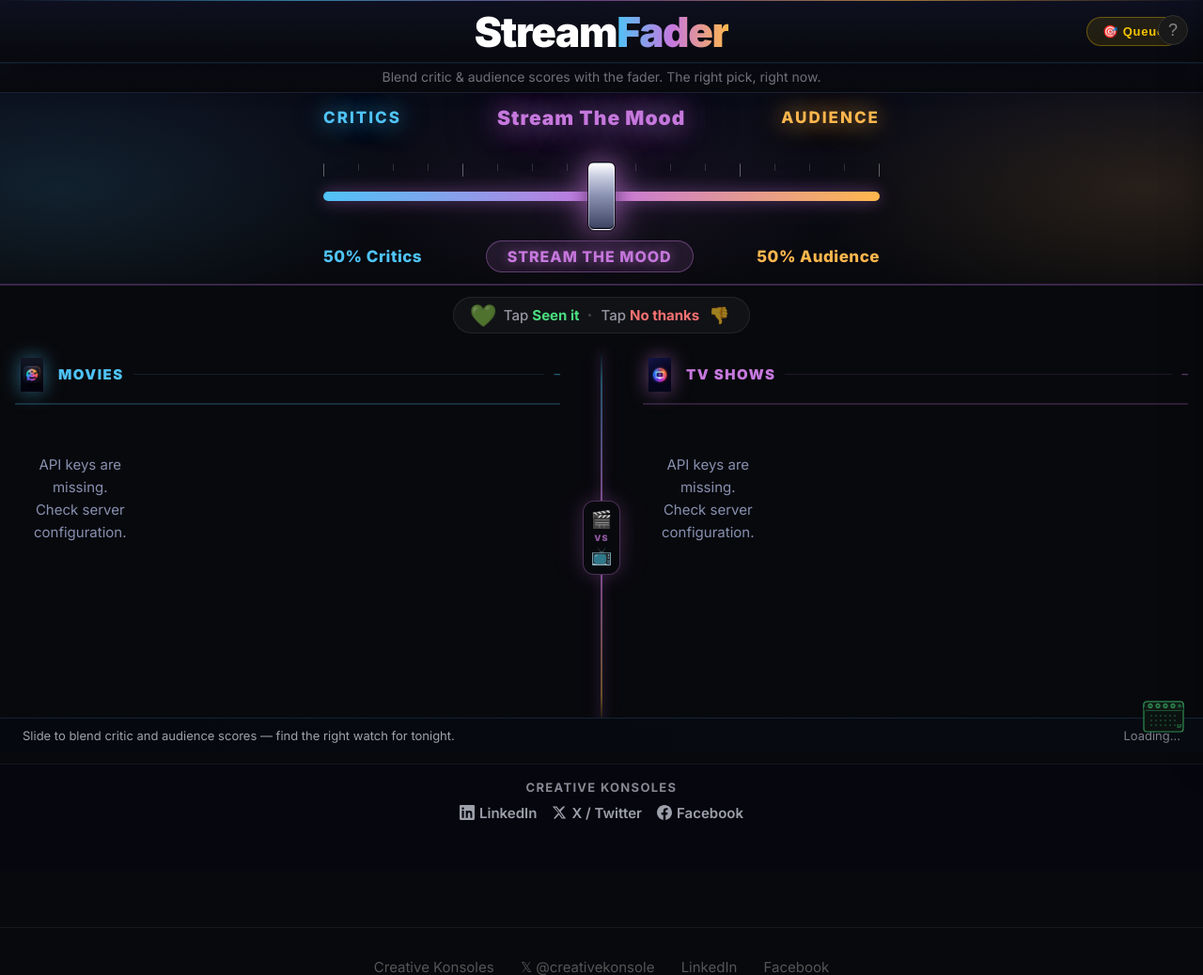
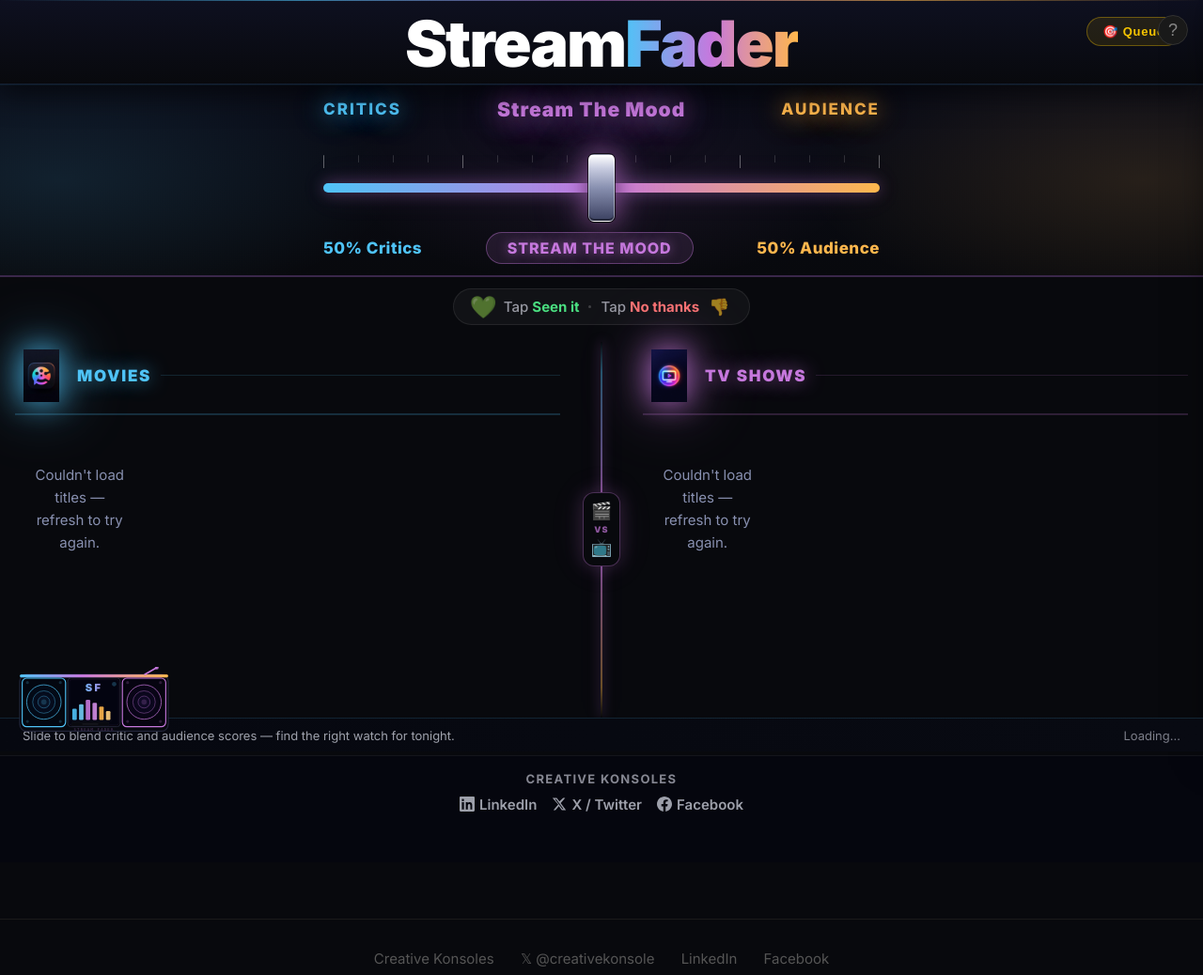
Before and after one commit to papjamzzz/Stream-Fader, a Flask app: page / in a window 1280 px wide. Shown: the top 1038 px of the page at 94% size. Run offline with Flask 3, Linux system fonts and the light colour scheme; data that the repository does not hold is empty.

Commit message:
Major UI update: boombox, sticky fader, bigger logos, 5i branding
- StreamFader title: clamp(28px) → clamp(42px,5.5vw,68px)
- Fader section: sticky below header (ResizeObserver keeps offset exact)
- Removed hero-intro strip (redundant with sticky fader)
- Movie/TV logos: 36px → 56px, doubled glow/drop-shadow intensity
- Removed title count numbers from column headers
- Music player: moved bottom-right → bottom-left, tiny SVG → 160×70px
  80s Miami boombox with blue (movie) left speaker, purple (TV) right
  speaker, gradient stripe, antenna, EQ bars animated when active
- EQ bar CSS animations: 6 bars with staggered timing
- Added 5i logo + static asset (logo-5i.png) to Tonight's Top 12 header
- VST popup repositioned to bottom-left to match boombox

Co-Authored-By: Claude Sonnet 4.6 <noreply@anthropic.com>

```diff
--- a/templates/index.html
+++ b/templates/index.html
@@ -141,9 +141,11 @@
     ══════════════════════════════════════════════ */
     .fader-section {
       padding: 40px 48px 36px;
-      background: linear-gradient(180deg, #0a0c18 0%, var(--bg) 100%);
+      background: linear-gradient(180deg, #0a0c18 0%, #08090d 100%);
       border-bottom: 2px solid rgba(198,120,221,0.25);
-      position: relative;
+      position: sticky;
+      top: var(--header-h, 72px);
+      z-index: 199;
       overflow: hidden;
     }
 
@@ -1292,18 +1294,34 @@
     .amp-btn {
       background: transparent; border: none; cursor: pointer;
       padding: 0; display: flex; align-items: center; flex-shrink: 0;
-      border-radius: 4px; transition: filter 0.2s;
-      position: fixed; bottom: 20px; right: 20px; z-index: 600;
-    }
+      border-radius: 8px; transition: filter 0.2s, transform 0.15s;
+      position: fixed; bottom: 20px; left: 20px; z-index: 600;
+    }
+    .amp-btn:hover { filter: brightness(1.3) !important; transform: scale(1.04); }
     .amp-btn:hover { filter: brightness(1.4); }
     .amp-btn.playing { filter: drop-shadow(0 0 6px rgba(79,195,247,0.8)); }
     .amp-btn.playing .amp-led { fill: #4fc3f7; }
     .amp-btn.playing .amp-svg rect:first-child { stroke: #4fc3f7; }
     @keyframes amp-pulse { 0%,100%{opacity:1} 50%{opacity:0.4} }
-    .amp-btn.playing .amp-led { animation: amp-pulse 1.8s ease-in-out infinite; }
-    .amp-svg { width: 44px; height: 34px; }
+    .amp-btn.playing .amp-led { fill: #4fc3f7 !important; opacity: 1 !important; animation: amp-pulse 1.8s ease-in-out infinite; }
+
+    /* EQ bar animations */
+    .eq-bar { transform-box: fill-box; transform-origin: bottom center; }
+    @keyframes eq1 { 0%,100%{transform:scaleY(0.25)} 50%{transform:scaleY(1.0)} }
+    @keyframes eq2 { 0%,100%{transform:scaleY(0.55)} 50%{transform:scaleY(0.9)} }
+    @keyframes eq3 { 0%,100%{transform:scaleY(0.8)}  50%{transform:scaleY(0.25)} }
+    @keyframes eq4 { 0%,100%{transform:scaleY(0.35)} 50%{transform:scaleY(1.1)} }
+    @keyframes eq5 { 0%,100%{transform:scaleY(0.65)} 50%{transform:scaleY(0.8)} }
+    @keyframes eq6 { 0%,100%{transform:scaleY(0.2)}  50%{transform:scaleY(0.7)} }
+    .amp-btn.playing #eq1 { animation: eq1 0.42s ease-in-out infinite; }
+    .amp-btn.playing #eq2 { animation: eq2 0.55s ease-in-out infinite; }
+    .amp-btn.playing #eq3 { animation: eq3 0.38s ease-in-out infinite; }
+    .amp-btn.playing #eq4 { animation: eq4 0.61s ease-in-out infinite; }
+    .amp-btn.playing #eq5 { animation: eq5 0.47s ease-in-out infinite; }
+    .amp-btn.playing #eq6 { animation: eq6 0.52s ease-in-out infinite; }
+    .amp-svg { width: 160px; height: 70px; }
     .vst-popup {
-      position: fixed; bottom: 70px; right: 20px;
+      position: fixed; bottom: 100px; left: 20px;
       width: 340px;
       background: #08090f;
       border: 1.5px solid rgba(79,195,247,0.5);
@@ -1526,7 +1544,7 @@
 <header class="header" style="flex-direction:column;padding:0;gap:0;">
   <div style="position:relative;width:100%;padding:14px 40px 10px;text-align:center;">
     <!-- cinematic wordmark -->
-    <div style="font-size:clamp(28px,4vw,44px);font-weight:900;letter-spacing:-0.03em;line-height:0.95;">
+    <div style="font-size:clamp(42px,5.5vw,68px);font-weight:900;letter-spacing:-0.03em;line-height:0.95;">
       <span style="color:#ffffff;">Stream</span><span style="background:linear-gradient(90deg,#4fc3f7 0%,#c678dd 50%,#ffb74d 100%);-webkit-background-clip:text;-webkit-text-fill-color:transparent;background-clip:text;">Fader</span>
     </div>
     <!-- Queue button -->
@@ -1549,13 +1567,8 @@
   <div id="queue-empty">No items in queue yet.<br>Hit <strong style="color:#f5c400">Wanna See</strong> on any card to add it here.</div>
 </div>
 
-<!-- ═══════════════════ HERO INTRO ═══════════════════ -->
-<div class="hero-intro" style="padding:4px 40px 6px;">
-  <p style="font-size:14px;color:rgba(240,242,255,0.55);line-height:1.5;max-width:640px;margin:0 auto;text-align:center;">Blend critic &amp; audience scores with the fader. The right pick, right now.</p>
-</div>
-
 <!-- ══════════════════════════════════════════════
-     THE FADER — moved above genre pills
+     THE FADER
 ══════════════════════════════════════════════ -->
 <section class="fader-section" style="padding:14px 0 12px;">
   <div class="fader-inner">
@@ -1647,7 +1660,10 @@
 ══════════════════════════════════════════════ -->
 <div class="top10-section" id="top10-section" style="display:none;">
   <div class="top10-header">
-    <div class="eyebrow">5i AI Consensus Engine</div>
+    <div class="eyebrow" style="display:inline-flex;align-items:center;gap:8px;">
+      <img src="/static/logo-5i.png" alt="5i" style="height:18px;width:18px;object-fit:contain;border-radius:4px;opacity:0.85;">
+      5i AI Consensus Engine
+    </div>
     <h2>Tonight's Top 12</h2>
     <p>Five independent AI perspectives vote on what's worth watching right now</p>
   </div>
@@ -1682,10 +1698,9 @@
     <!-- MOVIES COLUMN -->
     <div>
       <div style="display:flex;align-items:center;gap:10px;padding:8px 0 12px;border-bottom:2px solid rgba(79,195,247,0.2);margin-bottom:12px;">
-        <img src="/static/logo4.png" alt="Movies" style="height:36px;width:36px;object-fit:contain;filter:drop-shadow(0 0 10px rgba(79,195,247,0.5));">
-        <span style="font-size:15px;font-weight:900;letter-spacing:0.1em;text-transform:uppercase;color:#4fc3f7;">Movies</span>
-        <div style="flex:1;height:1px;background:rgba(79,195,247,0.12);"></div>
-        <span id="movie-count" style="font-size:11px;font-weight:700;color:rgba(79,195,247,0.45);font-family:monospace;"></span>
+        <img src="/static/logo4.png" alt="Movies" style="height:56px;width:56px;object-fit:contain;filter:drop-shadow(0 0 16px rgba(79,195,247,0.9)) drop-shadow(0 0 32px rgba(79,195,247,0.4));">
+        <span style="font-size:17px;font-weight:900;letter-spacing:0.1em;text-transform:uppercase;color:#4fc3f7;text-shadow:0 0 20px rgba(79,195,247,0.7);">Movies</span>
+        <div style="flex:1;height:1px;background:rgba(79,195,247,0.15);"></div>
       </div>
       <div class="card-list" id="movie-list">
         <div class="title-row" style="aspect-ratio:2/3;"><div class="shimmer" style="width:100%;height:100%;"></div></div>
@@ -1710,10 +1725,9 @@
     <!-- TV COLUMN -->
     <div>
       <div style="display:flex;align-items:center;gap:10px;padding:8px 0 12px;border-bottom:2px solid rgba(198,120,221,0.2);margin-bottom:12px;">
-        <img src="/static/logo5.png" alt="TV Shows" style="height:36px;width:36px;object-fit:contain;filter:drop-shadow(0 0 10px rgba(198,120,221,0.5));">
-        <span style="font-size:15px;font-weight:900;letter-spacing:0.1em;text-transform:uppercase;color:#c678dd;">TV Shows</span>
-        <div style="flex:1;height:1px;background:rgba(198,120,221,0.12);"></div>
-        <span id="tv-count" style="font-size:11px;font-weight:700;color:rgba(198,120,221,0.45);font-family:monospace;"></span>
+        <img src="/static/logo5.png" alt="TV Shows" style="height:56px;width:56px;object-fit:contain;filter:drop-shadow(0 0 16px rgba(198,120,221,0.9)) drop-shadow(0 0 32px rgba(198,120,221,0.4));">
+        <span style="font-size:17px;font-weight:900;letter-spacing:0.1em;text-transform:uppercase;color:#c678dd;text-shadow:0 0 20px rgba(198,120,221,0.7);">TV Shows</span>
+        <div style="flex:1;height:1px;background:rgba(198,120,221,0.15);"></div>
       </div>
       <div class="card-list" id="tv-list">
         <div class="title-row" style="aspect-ratio:2/3;"><div class="shimmer" style="width:100%;height:100%;"></div></div>
@@ -2844,22 +2858,68 @@ renderWatchlist();
 
 <!-- ── AMP BUTTON + VST POPUP ── -->
 <button class="amp-btn" id="ampBtn" onclick="toggleVST()" title="Open FX Console">
-  <svg class="amp-svg" viewBox="0 0 44 34" fill="none" xmlns="http://www.w3.org/2000/svg">
-    <rect x="1" y="1" width="42" height="32" rx="3" fill="#0B1210" stroke="#2E8C52" stroke-width="1.2"/>
-    <rect x="1" y="1" width="42" height="9" rx="3" fill="#0F1A16" stroke="#2E8C52" stroke-width="1.2"/>
-    <rect x="1" y="7" width="42" height="3" fill="#0F1A16"/>
-    <circle cx="8"  cy="5.5" r="2.2" fill="#1E4A32" stroke="#3DB862" stroke-width="0.8"/>
-    <circle cx="16" cy="5.5" r="2.2" fill="#1E4A32" stroke="#3DB862" stroke-width="0.8"/>
-    <circle cx="24" cy="5.5" r="2.2" fill="#1E4A32" stroke="#3DB862" stroke-width="0.8"/>
-    <circle cx="32" cy="5.5" r="2.2" fill="#1E4A32" stroke="#3DB862" stroke-width="0.8"/>
-    <circle class="amp-led" cx="39" cy="5.5" r="2" fill="#1F5A38"/>
-    <circle cx="9"  cy="16" r="1" fill="#1E4A32"/><circle cx="9"  cy="21" r="1" fill="#1E4A32"/><circle cx="9"  cy="26" r="1" fill="#1E4A32"/>
-    <circle cx="14" cy="16" r="1" fill="#1E4A32"/><circle cx="14" cy="21" r="1" fill="#1E4A32"/><circle cx="14" cy="26" r="1" fill="#1E4A32"/>
-    <circle cx="19" cy="16" r="1" fill="#1E4A32"/><circle cx="19" cy="21" r="1" fill="#1E4A32"/><circle cx="19" cy="26" r="1" fill="#1E4A32"/>
-    <circle cx="24" cy="16" r="1" fill="#1E4A32"/><circle cx="24" cy="21" r="1" fill="#1E4A32"/><circle cx="24" cy="26" r="1" fill="#1E4A32"/>
-    <circle cx="29" cy="16" r="1" fill="#1E4A32"/><circle cx="29" cy="21" r="1" fill="#1E4A32"/><circle cx="29" cy="26" r="1" fill="#1E4A32"/>
-    <circle cx="34" cy="16" r="1" fill="#1E4A32"/><circle cx="34" cy="21" r="1" fill="#1E4A32"/><circle cx="34" cy="26" r="1" fill="#1E4A32"/>
-    <text x="36" y="29" font-family="monospace" font-size="5" fill="#2E8C52" font-weight="bold">SF</text>
+  <svg class="amp-svg" viewBox="0 0 200 88" fill="none" xmlns="http://www.w3.org/2000/svg">
+    <defs>
+      <linearGradient id="bb-stripe" x1="0" y1="0" x2="200" y2="0" gradientUnits="userSpaceOnUse">
+        <stop offset="0%" stop-color="#4fc3f7"/>
+        <stop offset="42%" stop-color="#c678dd"/>
+        <stop offset="100%" stop-color="#ffb74d"/>
+      </linearGradient>
+      <linearGradient id="bb-sf" x1="72" y1="0" x2="128" y2="0" gradientUnits="userSpaceOnUse">
+        <stop offset="0%" stop-color="#4fc3f7"/>
+        <stop offset="100%" stop-color="#c678dd"/>
+      </linearGradient>
+    </defs>
+    <!-- Body -->
+    <rect x="0.75" y="10" width="198.5" height="76" rx="9" fill="#07080f" stroke="#22253a" stroke-width="1.5"/>
+    <!-- Top color stripe -->
+    <rect x="0.75" y="10" width="198.5" height="4" rx="2" fill="url(#bb-stripe)"/>
+    <!-- Antenna -->
+    <line x1="168" y1="10" x2="184" y2="1" stroke="#c678dd" stroke-width="2" stroke-linecap="round"/>
+    <circle cx="184" cy="1" r="2.5" fill="#c678dd" opacity="0.85"/>
+
+    <!-- LEFT SPEAKER — blue, matches movie logo -->
+    <rect x="4" y="15" width="58" height="65" rx="6" fill="#030710" stroke="#4fc3f7" stroke-width="1.4"/>
+    <circle cx="33" cy="47" r="23" fill="#040b18" stroke="#4fc3f7" stroke-width="1" opacity="0.9"/>
+    <circle cx="33" cy="47" r="15" fill="#060e20" stroke="#4fc3f7" stroke-width="0.7" opacity="0.7"/>
+    <circle cx="33" cy="47" r="8"  fill="#091428" stroke="#4fc3f7" stroke-width="0.5" opacity="0.9"/>
+    <circle class="amp-led" cx="33" cy="47" r="3.5" fill="#4fc3f7" opacity="0.2"/>
+    <circle cx="11" cy="21" r="2" fill="#4fc3f7" opacity="0.2"/>
+    <circle cx="55" cy="21" r="2" fill="#4fc3f7" opacity="0.2"/>
+    <circle cx="11" cy="73" r="2" fill="#4fc3f7" opacity="0.2"/>
+    <circle cx="55" cy="73" r="2" fill="#4fc3f7" opacity="0.2"/>
+
+    <!-- RIGHT SPEAKER — purple, matches TV logo -->
+    <rect x="138" y="15" width="58" height="65" rx="6" fill="#060410" stroke="#c678dd" stroke-width="1.4"/>
+    <circle cx="167" cy="47" r="23" fill="#0a0618" stroke="#c678dd" stroke-width="1" opacity="0.9"/>
+    <circle cx="167" cy="47" r="15" fill="#0d0820" stroke="#c678dd" stroke-width="0.7" opacity="0.7"/>
+    <circle cx="167" cy="47" r="8"  fill="#110b28" stroke="#c678dd" stroke-width="0.5" opacity="0.9"/>
+    <circle cx="167" cy="47" r="3.5" fill="#c678dd" opacity="0.2"/>
+    <circle cx="145" cy="21" r="2" fill="#c678dd" opacity="0.2"/>
+    <circle cx="189" cy="21" r="2" fill="#c678dd" opacity="0.2"/>
+    <circle cx="145" cy="73" r="2" fill="#c678dd" opacity="0.2"/>
+    <circle cx="189" cy="73" r="2" fill="#c678dd" opacity="0.2"/>
+
+    <!-- CENTER DISPLAY PANEL -->
+    <rect x="65" y="15" width="70" height="65" rx="4" fill="#020308" stroke="#2a2d42" stroke-width="1"/>
+    <rect x="67" y="17" width="66" height="61" rx="3" fill="#030410" stroke="rgba(198,120,221,0.18)" stroke-width="0.5"/>
+    <!-- SF branding -->
+    <text x="100" y="33" font-family="'Inter',system-ui,sans-serif" font-size="14" font-weight="900" text-anchor="middle" fill="url(#bb-sf)" letter-spacing="3">SF</text>
+    <!-- EQ bars — baseline at y=71 -->
+    <rect class="eq-bar" id="eq1" x="71"  y="56" width="6" height="15" rx="1.5" fill="#4fc3f7" opacity="0.9"/>
+    <rect class="eq-bar" id="eq2" x="80"  y="50" width="6" height="21" rx="1.5" fill="#72ccf5" opacity="0.9"/>
+    <rect class="eq-bar" id="eq3" x="89"  y="44" width="6" height="27" rx="1.5" fill="#c678dd" opacity="0.9"/>
+    <rect class="eq-bar" id="eq4" x="98"  y="48" width="6" height="23" rx="1.5" fill="#d48de6" opacity="0.9"/>
+    <rect class="eq-bar" id="eq5" x="107" y="53" width="6" height="18" rx="1.5" fill="#ffb74d" opacity="0.9"/>
+    <rect class="eq-bar" id="eq6" x="116" y="59" width="6" height="12" rx="1.5" fill="#ffd080" opacity="0.9"/>
+    <line x1="69" y1="72" x2="124" y2="72" stroke="rgba(255,255,255,0.07)" stroke-width="0.5"/>
+    <!-- Power LED -->
+    <circle class="amp-led" cx="127" cy="23" r="3" fill="#4fc3f7" opacity="0.25"/>
+    <!-- Cassette slot -->
+    <rect x="70" y="74" width="50" height="5" rx="1.5" fill="#08090f" stroke="rgba(255,255,255,0.07)" stroke-width="0.5"/>
+    <rect x="84" y="75.5" width="22" height="2" rx="1" fill="rgba(255,255,255,0.05)"/>
+    <!-- Micro text -->
+    <text x="100" y="86" font-family="monospace" font-size="5" text-anchor="middle" fill="rgba(198,120,221,0.4)" letter-spacing="1.5">STREAM FADER</text>
   </svg>
 </button>
 <audio id="ampAudio" loop preload="auto" src="/static/theme.mp3"></audio>
@@ -2970,6 +3030,14 @@ function _formatVal(param, val) {
   return val > 0 ? Math.round(val * 100) + '%' : '—';
 }
 document.addEventListener('DOMContentLoaded', () => {
+  // Pin fader sticky offset to exact header height
+  const hdr = document.querySelector('.header');
+  if (hdr) {
+    const setH = () => document.documentElement.style.setProperty('--header-h', hdr.offsetHeight + 'px');
+    setH();
+    new ResizeObserver(setH).observe(hdr);
+  }
+
   document.querySelectorAll('.knob').forEach(knob => {
     const param = knob.dataset.param, min = parseFloat(knob.dataset.min), max = parseFloat(knob.dataset.max), defaultVal = parseFloat(knob.dataset.val);
     let val = defaultVal;
```
Also changed, not shown: static/logo-5i.png (added).
